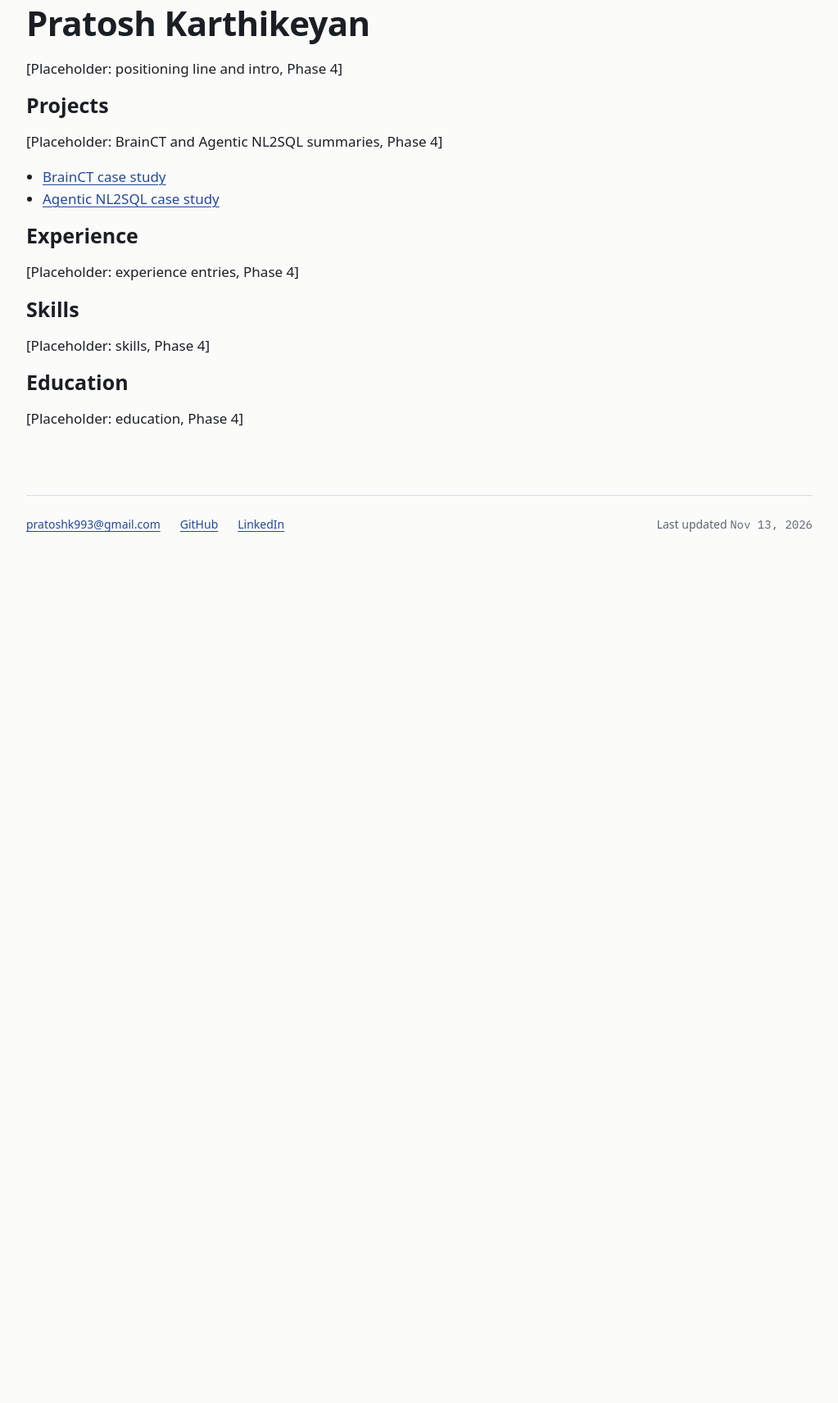
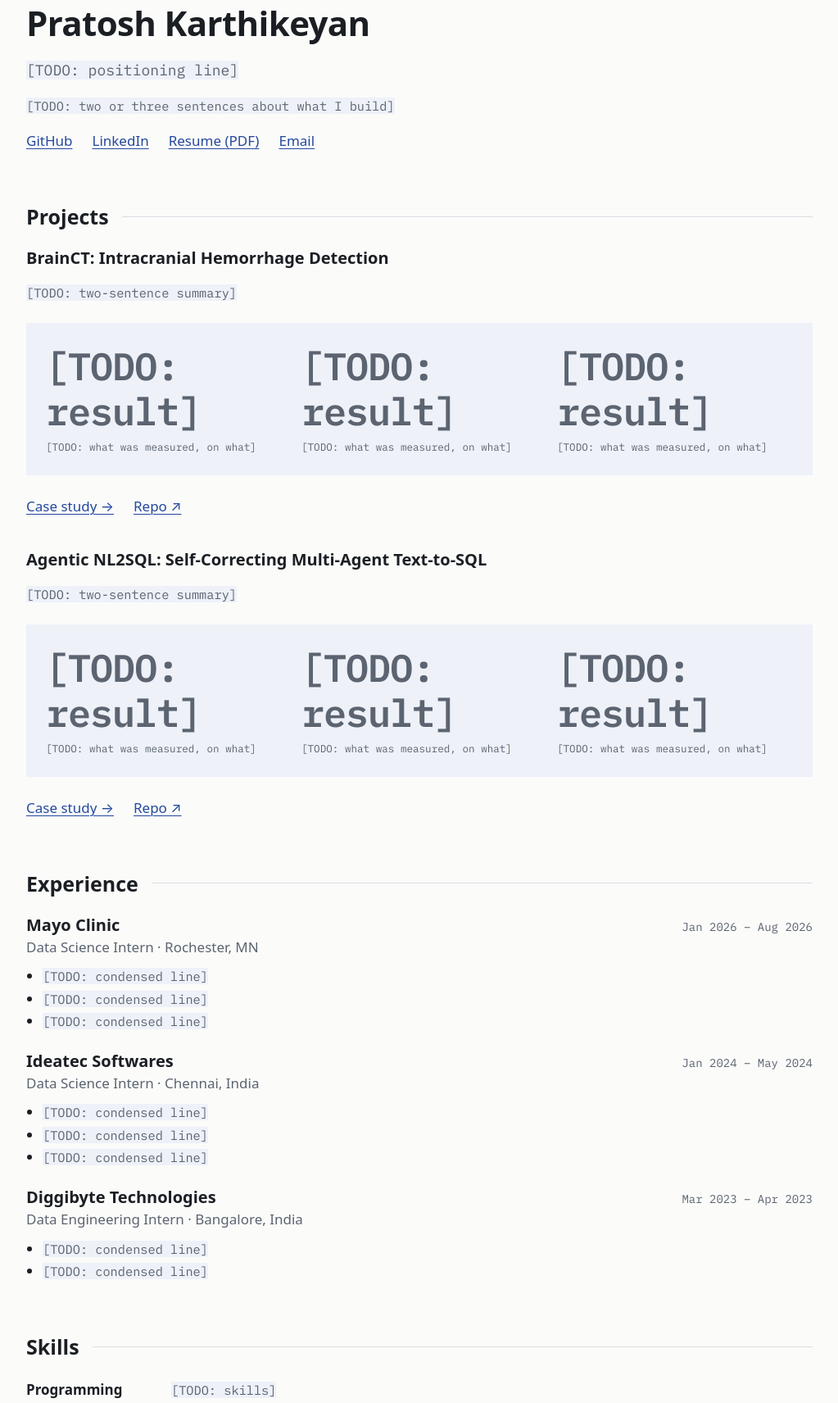
Before and after one commit to pratox1112/pratox1112.github.io, a plain HTML site: page index.html in a window 1280 px wide. Shown: the part 97-1809 px from the top of the page at 82% size, without its empty margins (128-1151 px from the left). Before the commit the page ends 800 px from the top, so only its background shows below. Drawn offline with Linux system fonts and the light colour scheme.

Commit message:
phase 4: home page structure
Co-Authored-By: Claude Opus 5.5 <noreply@anthropic.com>

```diff
--- a/index.html
+++ b/index.html
@@ -39,33 +39,142 @@
   </header>
 
   <main id="main">
-    <section id="intro">
+    <section class="section" id="intro">
       <h1>Pratosh Karthikeyan</h1>
-      <p>[Placeholder: positioning line and intro, Phase 4]</p>
-    </section>
-
-    <section id="projects">
-      <h2>Projects</h2>
-      <p>[Placeholder: BrainCT and Agentic NL2SQL summaries, Phase 4]</p>
-      <ul>
-        <li><a href="/projects/brainct.html">BrainCT case study</a></li>
-        <li><a href="/projects/nl2sql.html">Agentic NL2SQL case study</a></li>
+      <p class="lede"><span class="todo">[TODO: positioning line]</span></p>
+      <p><span class="todo">[TODO: two or three sentences about what I build]</span></p>
+      <ul class="inline-links">
+        <li><a href="https://github.com/pratox1112">GitHub</a></li>
+        <li><a href="https://www.linkedin.com/in/pratosh-karthik">LinkedIn</a></li>
+        <li><a href="/assets/resume.pdf" target="_blank" rel="noopener">Resume (PDF)</a></li>
+        <li><a href="mailto:pratoshk993@gmail.com">Email</a></li>
       </ul>
     </section>
 
-    <section id="experience">
-      <h2>Experience</h2>
-      <p>[Placeholder: experience entries, Phase 4]</p>
+    <section class="section" id="projects">
+      <h2>Projects</h2>
+      <article class="project">
+        <h3><a href="/projects/brainct.html">BrainCT: Intracranial Hemorrhage Detection</a></h3>
+        <p><span class="todo">[TODO: two-sentence summary]</span></p>
+        <dl class="figures">
+          <div>
+            <dt><span class="todo">[TODO: result]</span></dt>
+            <dd><span class="todo">[TODO: what was measured, on what]</span></dd>
+          </div>
+          <div>
+            <dt><span class="todo">[TODO: result]</span></dt>
+            <dd><span class="todo">[TODO: what was measured, on what]</span></dd>
+          </div>
+          <div>
+            <dt><span class="todo">[TODO: result]</span></dt>
+            <dd><span class="todo">[TODO: what was measured, on what]</span></dd>
+          </div>
+        </dl>
+        <ul class="inline-links">
+          <li><a href="/projects/brainct.html">Case study →</a></li>
+          <li><a href="https://github.com/pratox1112/BrainCT-Hemorrhage-MLOps">Repo ↗</a></li>
+        </ul>
+      </article>
+
+      <article class="project">
+        <h3><a href="/projects/nl2sql.html">Agentic NL2SQL: Self-Correcting Multi-Agent Text-to-SQL</a></h3>
+        <p><span class="todo">[TODO: two-sentence summary]</span></p>
+        <dl class="figures">
+          <div>
+            <dt><span class="todo">[TODO: result]</span></dt>
+            <dd><span class="todo">[TODO: what was measured, on what]</span></dd>
+          </div>
+          <div>
+            <dt><span class="todo">[TODO: result]</span></dt>
+            <dd><span class="todo">[TODO: what was measured, on what]</span></dd>
+          </div>
+          <div>
+            <dt><span class="todo">[TODO: result]</span></dt>
+            <dd><span class="todo">[TODO: what was measured, on what]</span></dd>
+          </div>
+        </dl>
+        <ul class="inline-links">
+          <li><a href="/projects/nl2sql.html">Case study →</a></li>
+          <li><a href="https://github.com/pratox1112/nl2sql-agentic-rag">Repo ↗</a></li>
+        </ul>
+      </article>
     </section>
 
-    <section id="skills">
-      <h2>Skills</h2>
-      <p>[Placeholder: skills, Phase 4]</p>
+    <section class="section" id="experience">
+      <h2>Experience</h2>
+      <div class="entry">
+        <div class="entry-head">
+          <h3>Mayo Clinic</h3>
+          <span class="dates"><time datetime="2026-01">Jan 2026</time> – <time datetime="2026-08">Aug 2026</time></span>
+        </div>
+        <p class="entry-role">Data Science Intern · Rochester, MN</p>
+        <ul>
+          <li><span class="todo">[TODO: condensed line]</span></li>
+          <li><span class="todo">[TODO: condensed line]</span></li>
+          <li><span class="todo">[TODO: condensed line]</span></li>
+        </ul>
+      </div>
+      <div class="entry">
+        <div class="entry-head">
+          <h3>Ideatec Softwares</h3>
+          <span class="dates"><time datetime="2024-01">Jan 2024</time> – <time datetime="2024-05">May 2024</time></span>
+        </div>
+        <p class="entry-role">Data Science Intern · Chennai, India</p>
+        <ul>
+          <li><span class="todo">[TODO: condensed line]</span></li>
+          <li><span class="todo">[TODO: condensed line]</span></li>
+          <li><span class="todo">[TODO: condensed line]</span></li>
+        </ul>
+      </div>
+      <div class="entry">
+        <div class="entry-head">
+          <h3>Diggibyte Technologies</h3>
+          <span class="dates"><time datetime="2023-03">Mar 2023</time> – <time datetime="2023-04">Apr 2023</time></span>
+        </div>
+        <p class="entry-role">Data Engineering Intern · Bangalore, India</p>
+        <ul>
+          <li><span class="todo">[TODO: condensed line]</span></li>
+          <li><span class="todo">[TODO: condensed line]</span></li>
+        </ul>
+      </div>
     </section>
 
-    <section id="education">
+    <section class="section" id="skills">
+      <h2>Skills</h2>
+      <dl class="pairs">
+        <dt>Programming</dt>
+        <dd><span class="todo">[TODO: skills]</span></dd>
+        <dt>Machine Learning</dt>
+        <dd><span class="todo">[TODO: skills]</span></dd>
+        <dt>Deep Learning</dt>
+        <dd><span class="todo">[TODO: skills]</span></dd>
+        <dt>LLMs &amp; GenAI</dt>
+        <dd><span class="todo">[TODO: skills]</span></dd>
+        <dt>MLOps &amp; Serving</dt>
+        <dd><span class="todo">[TODO: skills]</span></dd>
+        <dt>Data &amp; Cloud</dt>
+        <dd><span class="todo">[TODO: skills]</span></dd>
+      </dl>
+    </section>
+
+    <section class="section" id="education">
       <h2>Education</h2>
-      <p>[Placeholder: education, Phase 4]</p>
+      <div class="entry">
+        <div class="entry-head">
+          <h3>Northeastern University</h3>
+          <span class="dates"><time datetime="2024-08">Aug 2024</time> – <time datetime="2026-12">Dec 2026</time></span>
+        </div>
+        <p class="entry-role">MS, Electrical and Computer Engineering · Boston, MA</p>
+        <p><span class="todo">[TODO: concentration / GPA line]</span></p>
+      </div>
+      <div class="entry">
+        <div class="entry-head">
+          <h3>Sri Venkateswara College of Engineering (Anna University)</h3>
+          <span class="dates"><time datetime="2020-06">Jun 2020</time> – <time datetime="2024-06">Jun 2024</time></span>
+        </div>
+        <p class="entry-role">BE, Electronics and Communications Engineering · Chennai, India</p>
+        <p><span class="todo">[TODO: concentration / GPA line]</span></p>
+      </div>
     </section>
   </main>
 
@@ -75,7 +184,7 @@
       <li><a href="https://github.com/pratox1112">GitHub</a></li>
       <li><a href="https://www.linkedin.com/in/pratosh-karthik">LinkedIn</a></li>
     </ul>
-    <p>Last updated <time datetime="2026-11-13">Nov 13, 2026</time></p>
+    <p>Last updated <time datetime="2026-11-15">Nov 15, 2026</time></p>
   </footer>
 </body>
 </html>
```
Also changed, not shown: 404.html (+1 -1 lines), projects/brainct.html (+1 -1 lines), projects/nl2sql.html (+1 -1 lines), 1 other file.
